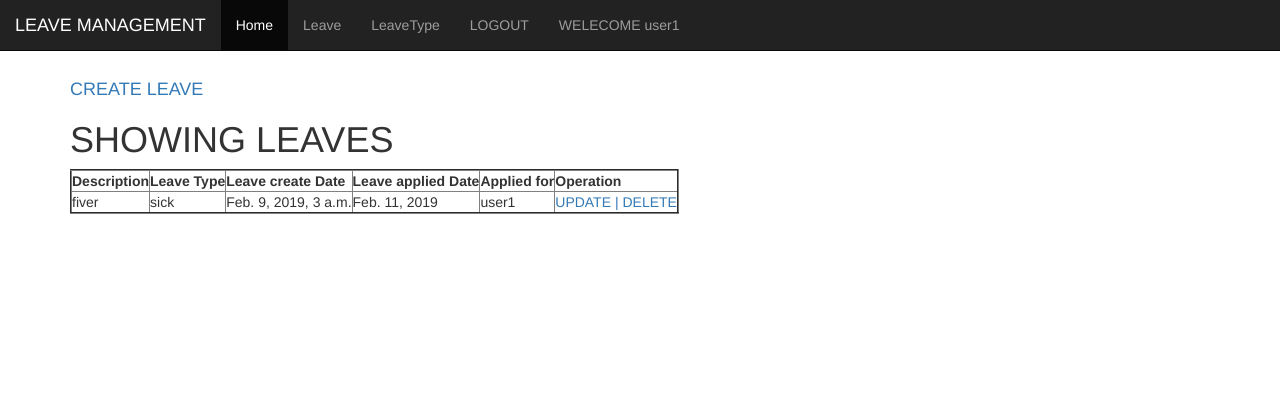
After one commit to sambapython/techops, a Django app: page /leaves/ in a window 1280 px wide. The commit adds this page. Shown: the top 420 px of the page. Run offline with Django 3.2, Linux system fonts and the light colour scheme; a user stored in the database is signed in; data comes from the database, SQL or seed files in the repository; both versions use the stored data as it was after the commit; some libraries are stand-ins or nearby versions.

Commit message:
generic views, session management

```diff
--- a/leavemanagement/leavemanagement/settings.py
+++ b/leavemanagement/leavemanagement/settings.py
@@ -120,3 +120,4 @@ USE_TZ = True
 
 STATIC_URL = '/static/'
 AUTH_USER_MODEL='main.User'
+LOGIN_URL="/"
--- a/leavemanagement/leavemanagement/urls.py
+++ b/leavemanagement/leavemanagement/urls.py
@@ -14,14 +14,38 @@ Including another URLconf
     2. Add a URL to urlpatterns:  path('blog/', include('blog.urls'))
 """
 from django.contrib import admin
-from django.urls import path
-from django.views.generic import TemplateView
-from main.views import user_register, home_view
+from django.urls import path, re_path
+from django.views.generic import TemplateView, ListView, CreateView, UpdateView,\
+ DeleteView
+from main.views import user_register, home_view, logout_view
+from main.models import Leave
+from django.contrib.auth.decorators import login_required
 urlpatterns = [
+    path("logout/",logout_view),
     path('admin/', admin.site.urls),
-
     path('', home_view),
     path('register/', user_register),
-    #path('', home_view),
-
+    path('index/', TemplateView.as_view(template_name="main/index.html")),
+    path('leaves/', login_required(ListView.as_view(
+        model=Leave,
+        #template_name="main/leave_list.html"
+        ))),
+    path('leave_create/', login_required(CreateView.as_view(
+        model=Leave,
+        #fields="__all__",
+        fields=["desc","type","leavedate","user"],
+        success_url="/leaves/",
+        #template_name="main/leave_form.html"
+        ))),
+    re_path('leave_update/(?P<pk>[0-9]+)',login_required(UpdateView.as_view(
+        model=Leave,
+        fields=["desc","type","leavedate","user"],
+        success_url="/leaves",
+        template_name="main/leave_update_form.html"
+        ))),
+    re_path("leave_delete/(?P<pk>[0-9]+)",login_required(DeleteView.as_view(
+            model=Leave,
+            success_url="/leaves",
+            #template_name="main/leave_confirm_delete.html"
+        )))
 ]
--- a/leavemanagement/main/models.py
+++ b/leavemanagement/main/models.py
@@ -12,6 +12,9 @@ class LeaveType(models.Model):
 	name=models.CharField(max_length=250)
 	count=models.IntegerField()
 
+	def __str__(self):
+		return self.name
+
 class Leave(models.Model):
 	desc=models.TextField(blank=True, null=True)
 	type=models.ForeignKey(LeaveType, on_delete=models.PROTECT)
--- a/leavemanagement/main/templates/main/home.html
+++ b/leavemanagement/main/templates/main/home.html
@@ -16,7 +16,9 @@
       <a class="navbar-brand" href="/">LEAVE MANAGEMENT</a>
     </div>
     <ul class="nav navbar-nav">
+      {% block menu%}
       <li class="active"><a href="/">Home</a></li>
+      {% endblock %}
 
     </ul>
   </div>
@@ -26,6 +28,9 @@
   <br>
   {% block content %}
   {{ msg }}
+  {% if request.user.is_authenticated %}
+    <p> USER AUTHETICATED</p>
+  {% else %}
       <form method="post">
         {% csrf_token %}
         Username: <input type="text" name="username"><br>
@@ -34,6 +39,7 @@
       </form>
       <br>
       <a href="/register">REGISTER</a>
+  {% endif %}
   {% endblock %}
 </div>
 
--- /dev/null
+++ b/leavemanagement/main/templates/main/index.html
@@ -0,0 +1,12 @@
+{%extends 'main/home.html'%}
+{% block menu%}
+		{{  block.super }}
+      <li><a href="/leaves">Leave</a></li>
+      <li><a href="/leavetypes">LeaveType</a></li>
+       <li><a href="/logout">LOGOUT</a></li>
+       {% if request.user.is_authenticated %}
+       <li><a href="">WELECOME {{request.user.username}}</a></li>
+       {% endif %}
+{% endblock %}
+{% block content%}
+{% endblock %}
--- /dev/null
+++ b/leavemanagement/main/templates/main/leave_list.html
@@ -0,0 +1,29 @@
+{% extends 'main/index.html'%}
+{% block content%}
+	<h4><a href="/leave_create/">CREATE LEAVE</a></h4>
+	<h1> SHOWING LEAVES</h1>
+
+	<table border="2">
+		<tr>
+			<th>Description</th>
+			<th>Leave Type</th>
+			<th>Leave create Date</th>
+			<th>Leave applied Date</th>
+			<th>Applied for</th>
+			<th>Operation</th>
+		</tr>
+		{% for obj in object_list %}
+			<tr>
+				<td>{{ obj.desc }}</td>
+				<td>{{ obj.type }}</td>
+				<td>{{ obj.date }}</td>
+				<td>{{ obj.leavedate }}</td>
+				<td>{{ obj.user }}</td>
+				<td>
+					<a href="/leave_update/{{ obj.id }}">UPDATE |</a>
+					<a href="/leave_delete/{{ obj.id }}">DELETE</a>
+				</td>
+			</tr>
+		{% endfor %}
+	</table>
+{% endblock %}
```
Also changed, not shown: leavemanagement/main/templates/main/leave_confirm_delete.html (added, +9 -0 lines), leavemanagement/main/templates/main/leave_form.html (added, +9 -0 lines), leavemanagement/main/templates/main/leave_update_form.html (added, +9 -0 lines), leavemanagement/main/views.py (+13 -3 lines), leavemanagement/db.sqlite3. Lines whose indentation alone changed are shown as unchanged.
